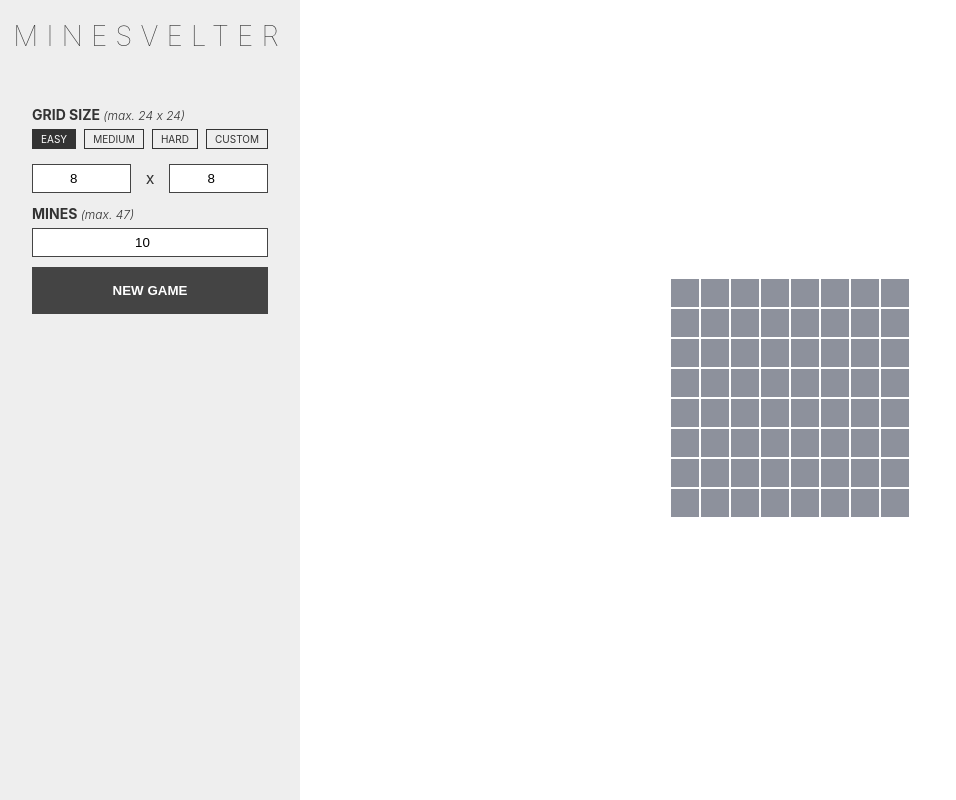
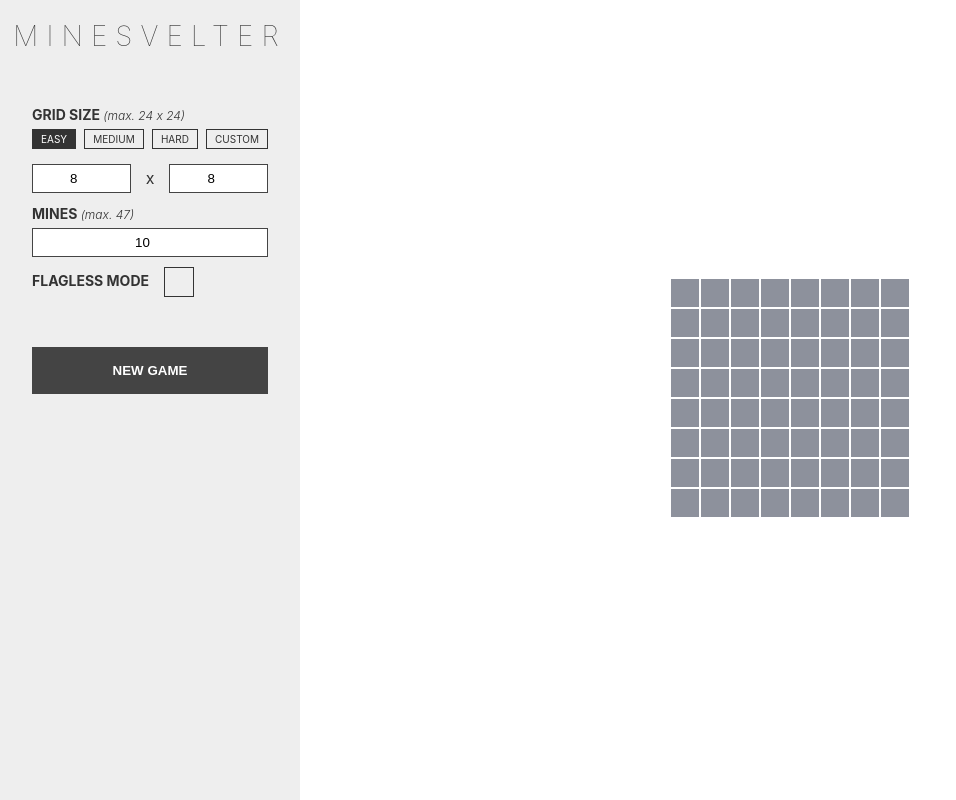
Before and after one commit to TicTacTaw/minesvelter, a Svelte app: page / in a window 1280 px wide. Shown: the whole page, without its empty margins (0-956 px from the left). Built offline with nearby package versions, Linux system fonts and the light colour scheme; the HTML template or start-up script is replaced by a standard one.

Commit message:
feat(gameplay): flagless mode

```diff
--- a/src/components/Settings.svelte
+++ b/src/components/Settings.svelte
@@ -1,8 +1,11 @@
 <script>
   import game from '../stores/game.js'
+  import SwitchToggle from './SwitchToggle.svelte'
 
   const MAX_X = 24
   const MAX_Y = 24
+
+  let flagless = false
 
   $: x = x || 8
   $: y = y || 8
@@ -20,6 +23,7 @@
       x: _x,
       y: _y,
       mines: _mines,
+      flagless,
     })
   }
 
@@ -62,6 +66,7 @@
     text-transform: uppercase;
     font-weight: 900;
     cursor: pointer;
+    margin-top: 50px;
   }
 
   .newGame:hover {
@@ -72,6 +77,7 @@
     text-transform: uppercase;
     font-size: 14px;
     font-weight: 700;
+    margin-right: 10px;
   }
 
   .setting__info {
@@ -185,5 +191,7 @@
       on:change={() => setPreset()}
       bind:value={mines} />
   </div>
+  <span class="setting__name">FLAGLESS MODE</span>
+  <SwitchToggle bind:isActive={flagless} />
   <button class="newGame" type="button" on:click={submit}>New game</button>
 </div>
--- /dev/null
+++ b/src/components/SwitchToggle.svelte
@@ -0,0 +1,35 @@
+<script>
+  import { createEventDispatcher } from 'svelte'
+  import board from '../stores/board'
+  import game from '../stores/game.js'
+
+  export let isActive = false
+
+  const toggle = () => {
+    isActive = !isActive
+  }
+</script>
+
+<style>
+  .switchToggle {
+    background-color: transparent;
+    width: 30px;
+    height: 30px;
+    border: 1px solid #333;
+    vertical-align: middle;
+    padding: 4px;
+    cursor: pointer;
+  }
+
+  .switchToggle__inner {
+    width: 100%;
+    height: 100%;
+    background-color: #333;
+  }
+</style>
+
+<button class="switchToggle" on:click={toggle}>
+  {#if isActive}
+    <div class="switchToggle__inner" />
+  {/if}
+</button>
--- a/src/components/Tile.svelte
+++ b/src/components/Tile.svelte
@@ -6,15 +6,17 @@
   export let cell = {}
 
   let hasStarted = false
+  let flagless = false
   game.subscribe(value => {
     hasStarted = value.hasStarted
+    flagless = value.settings.flagless
   })
 
   $: minesAround = cell.minesAround !== undefined ? cell.minesAround : ''
 
   const clickHandler = async (e = window.event) => {
     if (!cell.revealed && (e.metaKey || e.altKey)) {
-      board.flagCell(cell)
+      if (!flagless) board.flagCell(cell)
     } else if (!cell.flagged) {
       if (!hasStarted) {
         await game.start()
@@ -29,8 +31,10 @@
   }
 
   const rightClickHandler = e => {
-    e.preventDefault()
-    board.flagCell(cell)
+    if (!flagless) {
+      e.preventDefault()
+      board.flagCell(cell)
+    }
   }
 </script>
 
--- a/src/stores/game.js
+++ b/src/stores/game.js
@@ -8,6 +8,7 @@ const initialGame = {
     x: 8,
     y: 8,
     mines: 10,
+    flagless: false,
   },
 }
 
```
Also changed, not shown: 4 other files (tests, documents, lock files or other folders).
